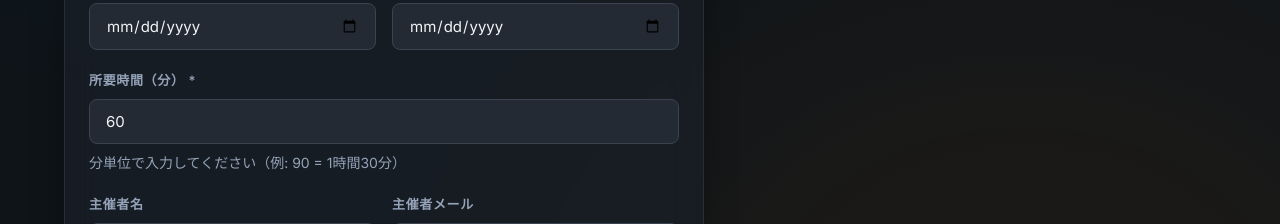
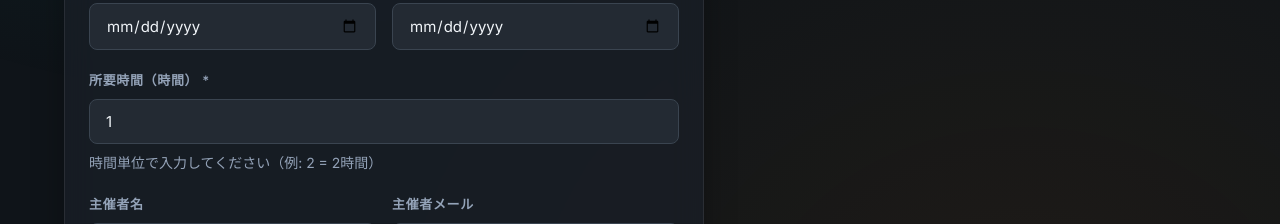
Before and after one commit to rikithy/schedule-coordinator, a React (Vite) app: page /create in a window 1280 px wide. Shown: the part 461-685 px from the top of the page. Built offline with nearby package versions, Linux system fonts and the light colour scheme; no server answers.

Commit message:
feat: 所要時間の入力と表示を分単位から時間単位に変更

```diff
--- a/src/pages/CreateSchedule.jsx
+++ b/src/pages/CreateSchedule.jsx
@@ -9,7 +9,7 @@ export default function CreateSchedule() {
     description: '',
     startDate: '',
     endDate: '',
-    durationMinutes: 60,
+    durationHours: 1,
     organizerName: '',
     organizerEmail: '',
   });
@@ -23,7 +23,9 @@ export default function CreateSchedule() {
     e.preventDefault();
     setSubmitting(true);
     try {
-      const schedule = await api.createSchedule(form);
+      const submitData = { ...form, durationMinutes: Math.round(form.durationHours * 60) };
+      delete submitData.durationHours;
+      const schedule = await api.createSchedule(submitData);
       navigate(`/schedule/${schedule.id}`);
     } catch (err) {
       alert('作成に失敗しました: ' + err.message);
@@ -94,18 +96,19 @@ export default function CreateSchedule() {
           </div>
 
           <div className="form-group">
-            <label className="form-label">所要時間（分） *</label>
+            <label className="form-label">所要時間（時間） *</label>
             <input
               className="form-input"
               type="number"
-              name="durationMinutes"
+              name="durationHours"
               min="1"
-              placeholder="例: 60"
-              value={form.durationMinutes}
+              step="1"
+              placeholder="例: 2"
+              value={form.durationHours}
               onChange={handleChange}
               required
             />
-            <span className="text-sm text-muted">分単位で入力してください（例: 90 = 1時間30分）</span>
+            <span className="text-sm text-muted">時間単位で入力してください（例: 2 = 2時間）</span>
           </div>
 
           <div className="form-row">
--- a/src/pages/Dashboard.jsx
+++ b/src/pages/Dashboard.jsx
@@ -72,7 +72,7 @@ export default function Dashboard() {
                 <div className="schedule-card-title">{schedule.title}</div>
                 <div className="schedule-card-meta">
                   <span>📆 {formatDate(schedule.startDate)} 〜 {formatDate(schedule.endDate)}</span>
-                  <span>⏱ {schedule.durationMinutes}分</span>
+                  <span>⏱ {Math.round(schedule.durationMinutes / 60)}時間</span>
                   <span>👥 {schedule.respondedCount}/{schedule.participantCount} 回答済み</span>
                   <span className={`badge ${schedule.status === 'finalized' ? 'badge-success' : 'badge-info'}`}>
                     {schedule.status === 'finalized' ? '確定済み' : '募集中'}
--- a/src/pages/RespondPage.jsx
+++ b/src/pages/RespondPage.jsx
@@ -329,7 +329,7 @@ export default function RespondPage() {
         <div>
           <h1 className="section-title">{schedule.title}</h1>
           <p className="section-subtitle">
-            {participant.name} さんの回答 · {schedule.durationMinutes}分の予定を調整中
+            {participant.name} さんの回答 · {Math.round(schedule.durationMinutes / 60)}時間の予定を調整中
           </p>
         </div>
       </div>
--- a/src/pages/ScheduleDetail.jsx
+++ b/src/pages/ScheduleDetail.jsx
@@ -48,7 +48,7 @@ export default function ScheduleDetail() {
   const [inviteEmail, setInviteEmail] = useState('');
   const [loading, setLoading] = useState(true);
   const [editing, setEditing] = useState(false);
-  const [editForm, setEditForm] = useState({ startDate: '', endDate: '', durationMinutes: 60 });
+  const [editForm, setEditForm] = useState({ startDate: '', endDate: '', durationHours: 1 });
   const [saving, setSaving] = useState(false);
   const [toast, setToast] = useState(null);
 
@@ -204,7 +204,7 @@ export default function ScheduleDetail() {
         <div>
           <h1 className="section-title">{schedule.title}</h1>
           <p className="section-subtitle">
-            {schedule.description || `${new Date(schedule.startDate).toLocaleDateString('ja-JP')} 〜 ${new Date(schedule.endDate).toLocaleDateString('ja-JP')} · ${schedule.durationMinutes}分`}
+            {schedule.description || `${new Date(schedule.startDate).toLocaleDateString('ja-JP')} 〜 ${new Date(schedule.endDate).toLocaleDateString('ja-JP')} · ${Math.round(schedule.durationMinutes / 60)}時間`}
           </p>
         </div>
         <div style={{ display: 'flex', gap: '0.5rem' }}>
@@ -254,7 +254,7 @@ export default function ScheduleDetail() {
                 setEditForm({
                   startDate: schedule.startDate,
                   endDate: schedule.endDate,
-                  durationMinutes: schedule.durationMinutes,
+                  durationHours: Math.round(schedule.durationMinutes / 60),
                 });
               }}>✏️ 編集</button>
             )}
@@ -263,7 +263,9 @@ export default function ScheduleDetail() {
                 <button className="btn btn-primary btn-sm" disabled={saving} onClick={async () => {
                   setSaving(true);
                   try {
-                    await api.updateSchedule(id, editForm);
+                    const submitEditData = { ...editForm, durationMinutes: Math.round(editForm.durationHours * 60) };
+                    delete submitEditData.durationHours;
+                    await api.updateSchedule(id, submitEditData);
                     showToast('スケジュールを更新しました');
                     setEditing(false);
                     reload();
@@ -289,8 +291,8 @@ export default function ScheduleDetail() {
                 <input className="form-input" type="date" value={editForm.endDate} onChange={e => setEditForm(f => ({ ...f, endDate: e.target.value }))} max="9999-12-31" />
               </div>
               <div className="form-group" style={{ margin: 0 }}>
-                <label className="form-label">所要時間（分）</label>
-                <input className="form-input" type="number" min="1" value={editForm.durationMinutes} onChange={e => setEditForm(f => ({ ...f, durationMinutes: e.target.value }))} />
+                <label className="form-label">所要時間（時間）</label>
+                <input className="form-input" type="number" min="1" step="1" value={editForm.durationHours} onChange={e => setEditForm(f => ({ ...f, durationHours: e.target.value }))} />
               </div>
             </div>
           ) : (
@@ -303,7 +305,7 @@ export default function ScheduleDetail() {
               </div>
               <div>
                 <div className="form-label">所要時間</div>
-                <div style={{ fontSize: '1.125rem', fontWeight: 600 }}>{schedule.durationMinutes}分</div>
+                <div style={{ fontSize: '1.125rem', fontWeight: 600 }}>{Math.round(schedule.durationMinutes / 60)}時間</div>
               </div>
               <div>
                 <div className="form-label">参加者</div>
```
